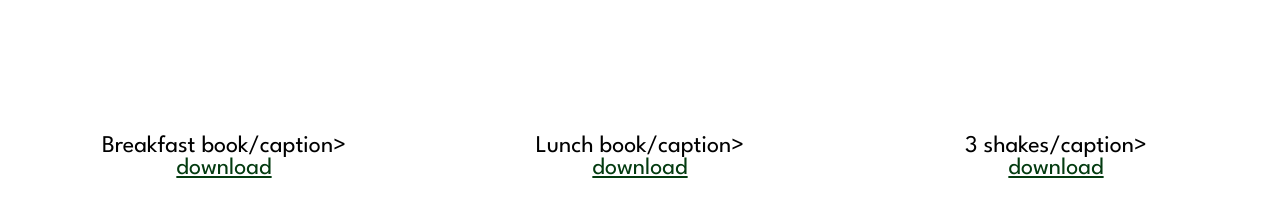
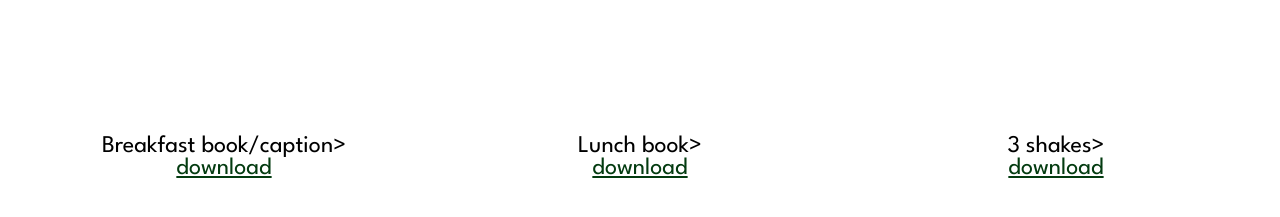
Before and after one commit to costasamd/wdd131, a plain HTML site: page costafitness/resources.html in a window 1280 px wide. Shown: the part 1220-1437 px from the top of the page. Drawn offline with Linux system fonts and the light colour scheme.

Commit message:
fixed captions label

```diff
--- a/costafitness/resources.html
+++ b/costafitness/resources.html
@@ -64,12 +64,12 @@
                 </div>
                 <div id="recipe2">
                     <embed src="files/lunch-recipes.pdf" width="300" height="450">
-                    <div class="caption">Lunch book/caption></div>
+                    <div class="caption">Lunch book></div>
                         <a href="files/lunch-recipes.pdf" download class="button download">download</a>
                 </div>
                 <div id="recipe3">
                     <embed src="files/shakes.pdf#page=1" width="300" height="450">
-                    <div class="caption">3 shakes/caption></div>
+                    <div class="caption">3 shakes></div>
                         <a href="files/shakes.pdf" download class="button download">download</a>
                 </div>
             </section>
```
